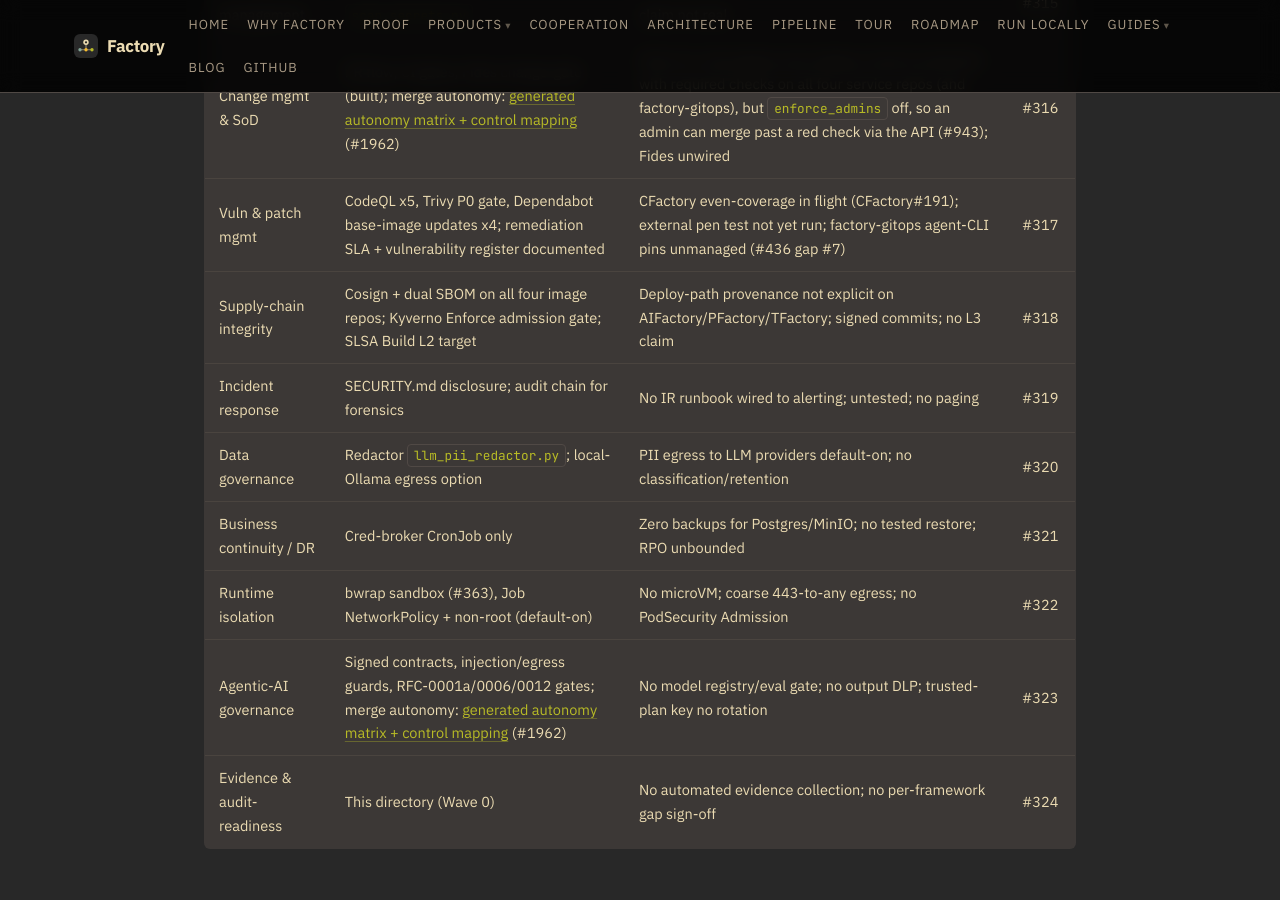
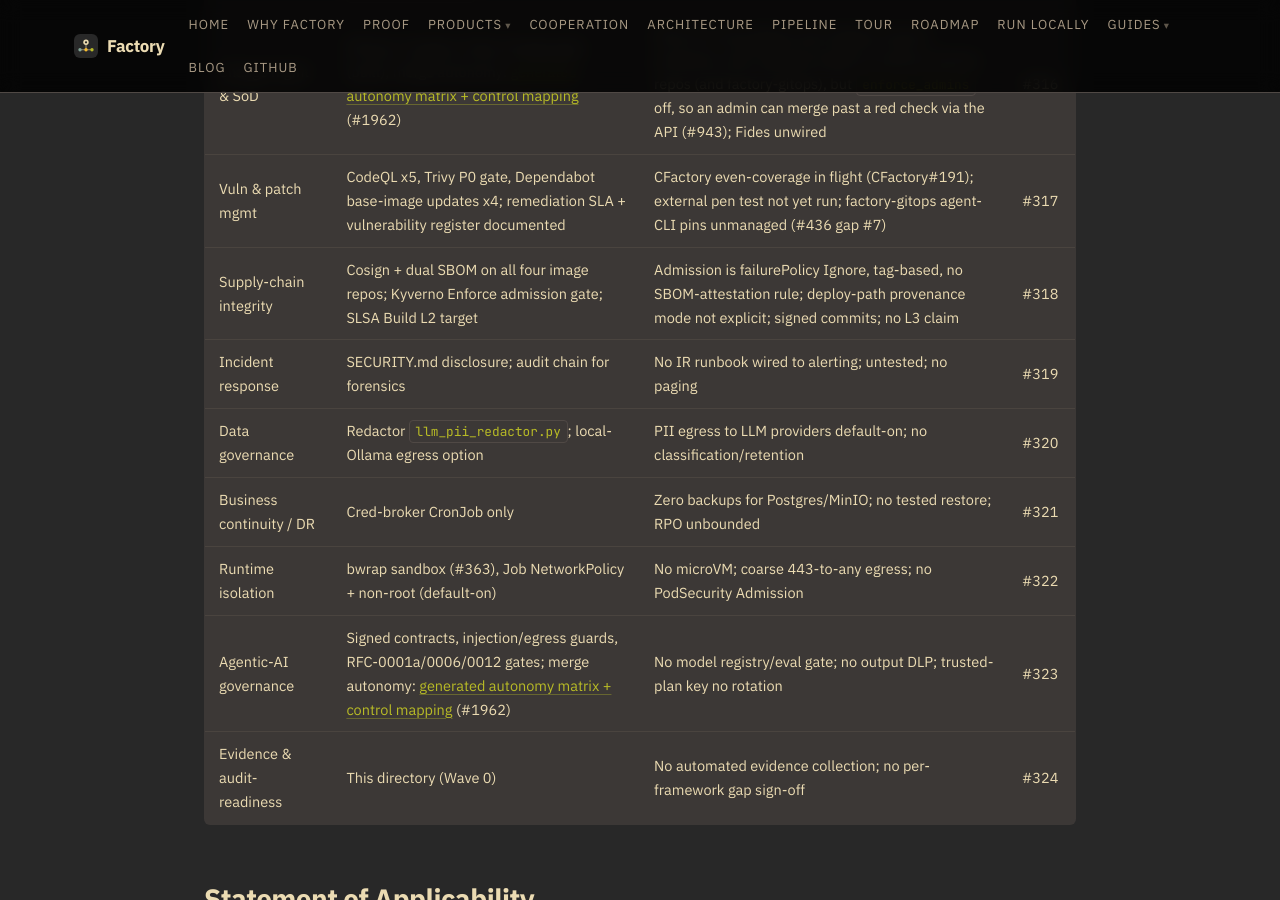
Before and after one commit to olafkfreund/Factory, a Jekyll site: the page built from docs/compliance/control-matrix.md, in a window 1280 px wide and 900 px high, scrolled down 2584 px. Built offline with Jekyll 4.4.1, drawn with Linux system fonts in a browser that asks for light colours; our own code applies the rules of GitHub Pages for plain Markdown files.

Commit message:
docs(compliance): align control-matrix gap text (#318)
Co-Authored-By: Claude Opus 5.5 <noreply@anthropic.com>
Claude-Session: https://claude.ai/code/session_01L5j1hQCdA4NmA4jiKDNBX4

```diff
--- a/docs/compliance/control-matrix.md
+++ b/docs/compliance/control-matrix.md
@@ -52,7 +52,7 @@ as separate columns here.
 | Secrets management | agenix + cred-broker rotation; `scan_secrets.py` | Rotation one credential deep; no inventory; SOPS claim not real | #315 |
 | Change mgmt & SoD | PR flow, CI gates, Fides change-gate (built); merge autonomy: [generated autonomy matrix + control mapping](https://aifactory.freundcloud.com/compliance/autonomy-matrix) (#1962) | Direct-to-main gitops auto-deploy; branch protection with required checks on all four service repos (and factory-gitops), but `enforce_admins` off, so an admin can merge past a red check via the API (#943); Fides unwired | #316 |
 | Vuln & patch mgmt | CodeQL x5, Trivy P0 gate, Dependabot base-image updates x4; remediation SLA + vulnerability register documented | CFactory even-coverage in flight (CFactory#191); external pen test not yet run; factory-gitops agent-CLI pins unmanaged (#436 gap #7) | #317 |
-| Supply-chain integrity | Cosign + dual SBOM on all four image repos; Kyverno Enforce admission gate; SLSA Build L2 target | Deploy-path provenance not explicit on AIFactory/PFactory/TFactory; signed commits; no L3 claim | #318 |
+| Supply-chain integrity | Cosign + dual SBOM on all four image repos; Kyverno Enforce admission gate; SLSA Build L2 target | Admission is failurePolicy Ignore, tag-based, no SBOM-attestation rule; deploy-path provenance mode not explicit; signed commits; no L3 claim | #318 |
 | Incident response | SECURITY.md disclosure; audit chain for forensics | No IR runbook wired to alerting; untested; no paging | #319 |
 | Data governance | Redactor `llm_pii_redactor.py`; local-Ollama egress option | PII egress to LLM providers default-on; no classification/retention | #320 |
 | Business continuity / DR | Cred-broker CronJob only | Zero backups for Postgres/MinIO; no tested restore; RPO unbounded | #321 |
```
